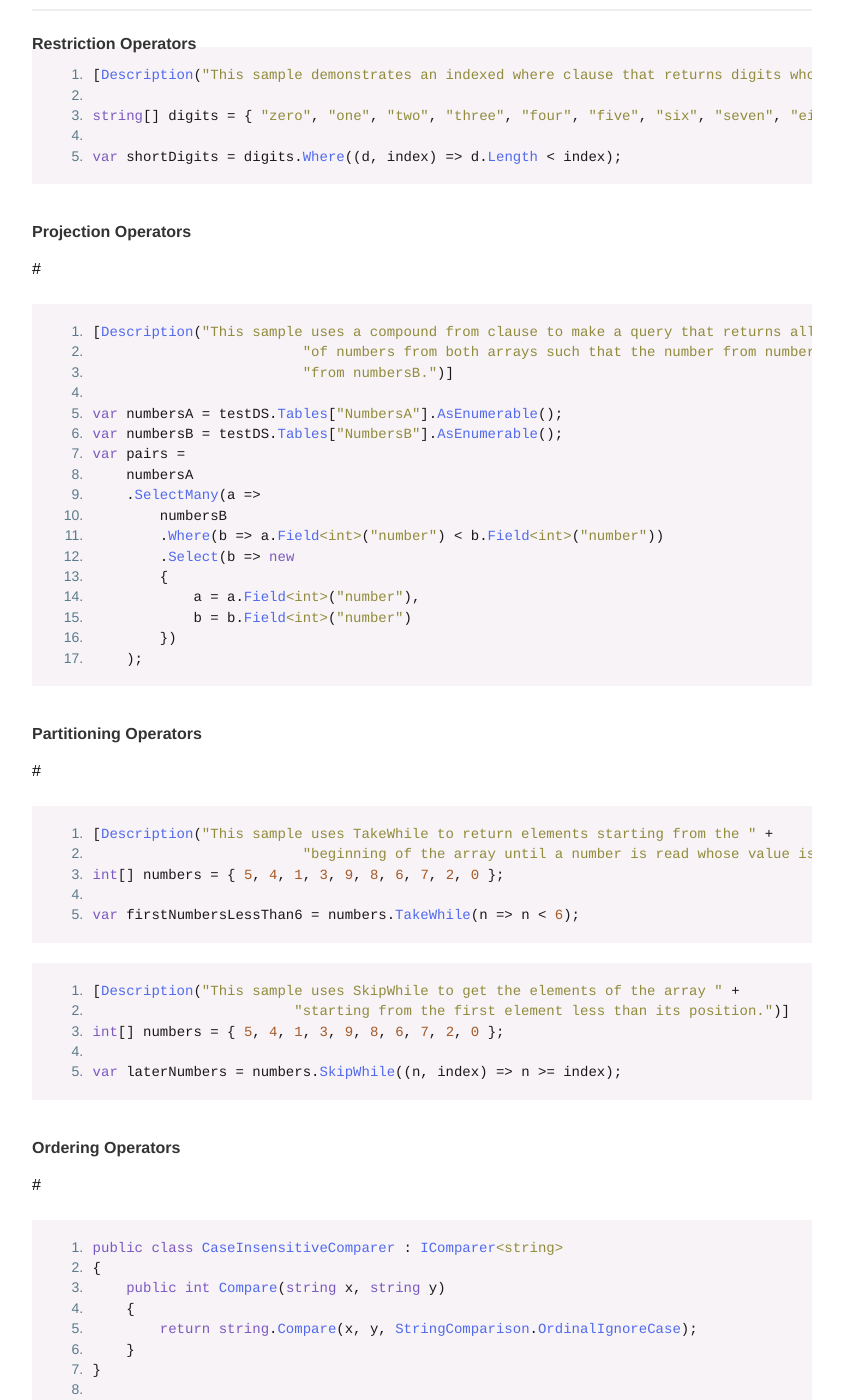
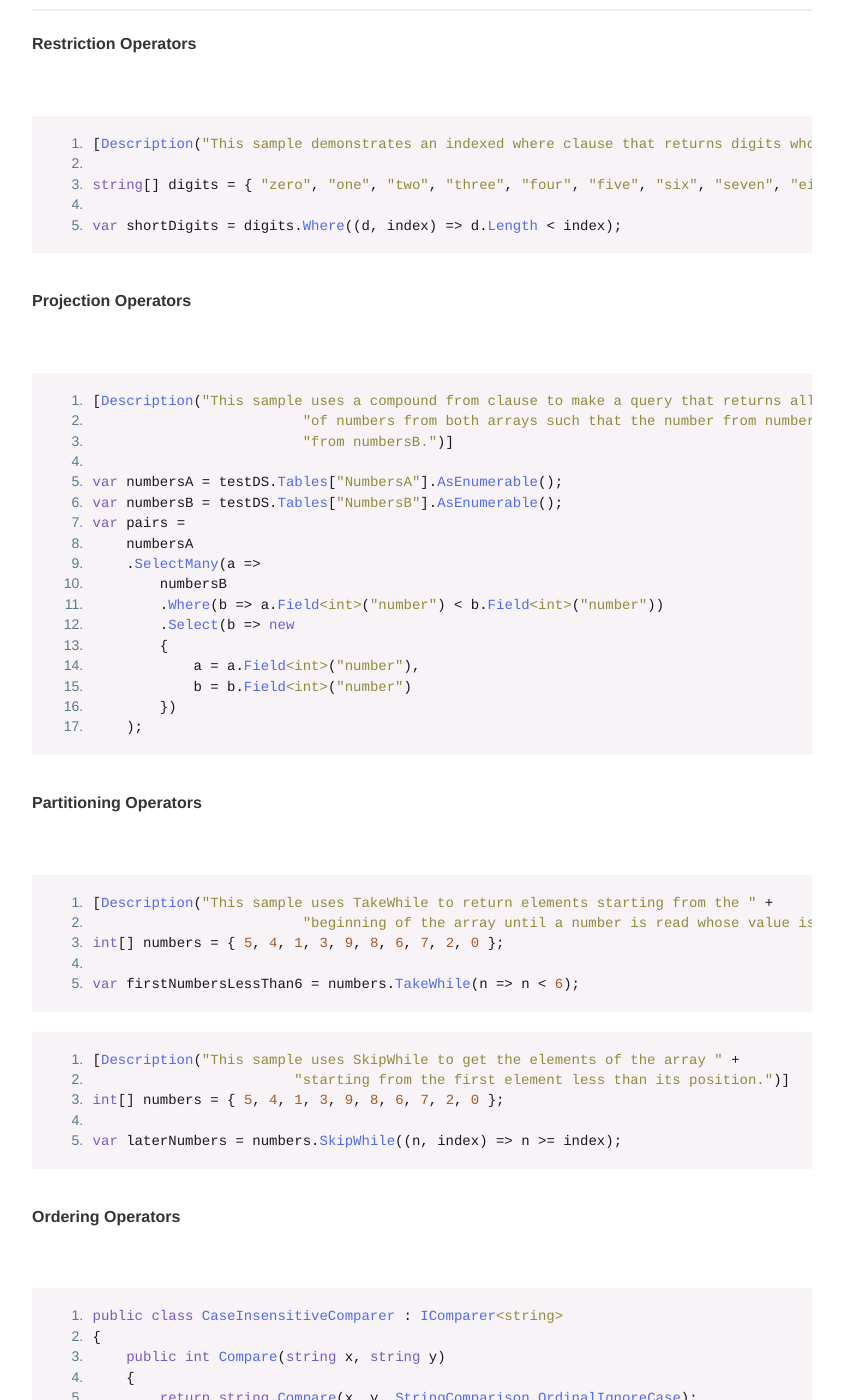
Before and after one commit to Doarcutine/doarcutine.github.io, a Jekyll site: the page built from _posts/2018-02-01-Linq.md, in a window 1280 px wide and 1400 px high, scrolled down 224 px. Shown: the whole window, without its empty margins (218-1061 px from the left). Built offline with Jekyll 4.4.1, drawn with Linux system fonts in a browser that asks for light colours.

Commit message:
linq 101

````diff
--- a/_includes/about.html
+++ b/_includes/about.html
@@ -1,6 +1,4 @@
 <div class="about-wrapper">
-  <iframe width="100%" height="75" class="share_self"  frameborder="0" scrolling="no" src="http://widget.weibo.com/weiboshow/index.php?language=&width=0&height=75&fansRow=2&ptype=1&speed=0&skin=5&isTitle=0&noborder=0&isWeibo=0&isFans=0&uid=1855270953&verifier=375b89d6&dpc=1" style="margin: 30px 0;"></iframe>
-
   <div class="aboutme">
     <h2><a href="/">所有文章</a></h2>
     <ul>
--- a/_posts/2018-02-01-Linq.md
+++ b/_posts/2018-02-01-Linq.md
@@ -8,7 +8,7 @@ description: Linq语法
 ## Case来自[Linq101](https://code.msdn.microsoft.com/101-LINQ-Samples-3fb9811b)
 
 #### Restriction Operators
-
+<br/>
 ```csharp
 [Description("This sample demonstrates an indexed where clause that returns digits whose name is shorter than their value.")]
 
@@ -19,7 +19,7 @@ var shortDigits = digits.Where((d, index) => d.Length < index);
 
 
 #### Projection Operators
-#
+<br/>
 ```csharp
 [Description("This sample uses a compound from clause to make a query that returns all pairs " +
                          "of numbers from both arrays such that the number from numbersA is less than the number " +
@@ -42,7 +42,7 @@ var pairs =
 
 
 #### Partitioning Operators
-#
+<br/>
 ```csharp
 [Description("This sample uses TakeWhile to return elements starting from the " +
                          "beginning of the array until a number is read whose value is not less than 6.")]
@@ -60,7 +60,7 @@ var laterNumbers = numbers.SkipWhile((n, index) => n >= index);
 ```
 
 #### Ordering Operators
-#
+<br/>
 ```csharp
 public class CaseInsensitiveComparer : IComparer<string>
 {
@@ -98,7 +98,7 @@ public void Linq37()
 
 
 #### Grouping Operators
-#
+<br/>
 ```csharp
 private class AnagramEqualityComparer : IEqualityComparer<string>
 {
@@ -122,7 +122,7 @@ public void DataSetLinq45()
 ```
 
 #### Set Operators
-#
+<br/>
 ```csharp
 [Description("This sample uses Union to create one sequence that contains the unique values " +
                          "from both arrays.")]
@@ -150,7 +150,7 @@ public void Linq50()
 ```
 
 #### Conversion Operators
-#
+<br/>
 ```csharp
 [Description("This sample uses ToDictionary to immediately evaluate a sequence and a " +
                         "related key expression into a dictionary.")]
@@ -178,7 +178,7 @@ public void Linq57()
 ```
 
 #### Element Operators
-#
+<br/>
 ```csharp
 [Description("This sample uses ElementAt to retrieve the second number greater than 5 " +
                          "from an array.")]
````
